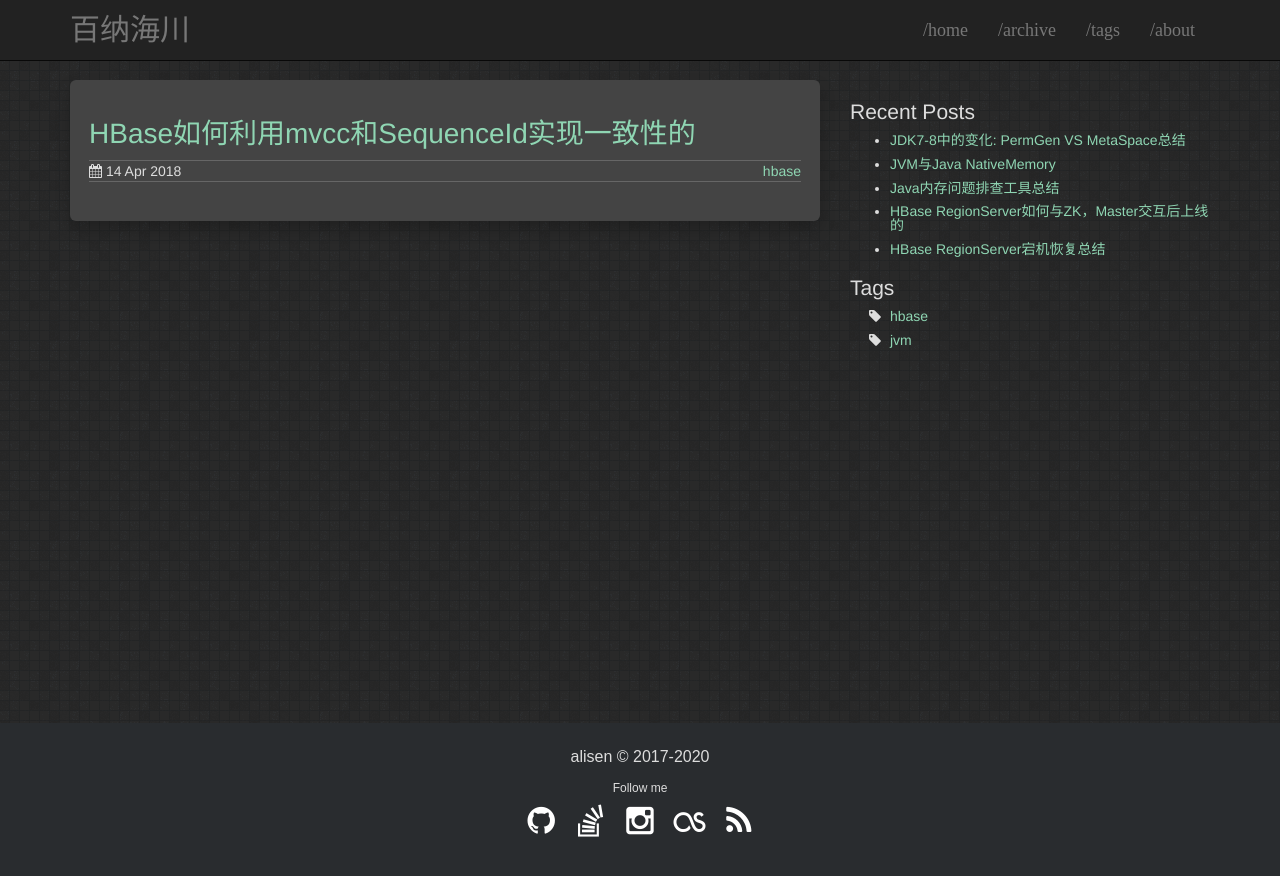
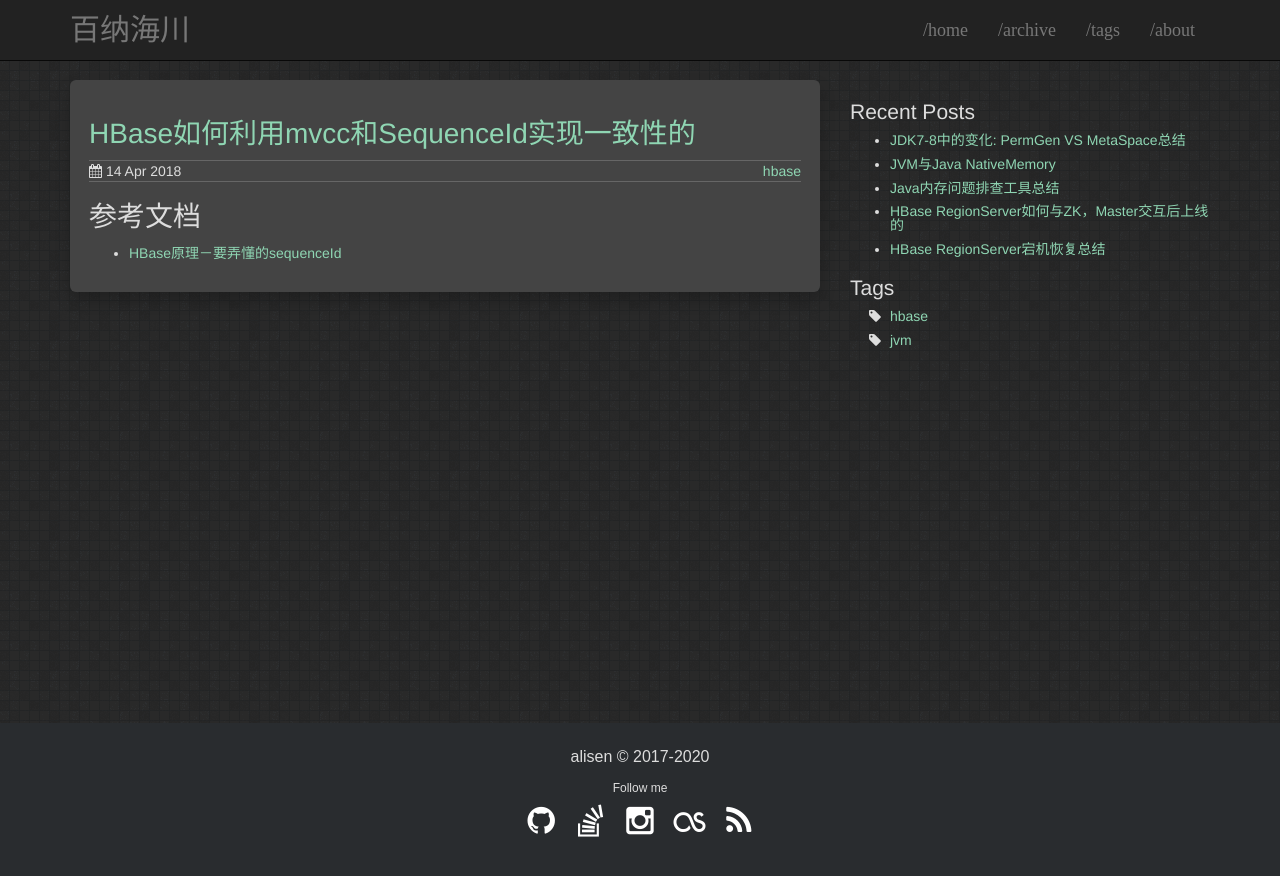
Before and after one commit to igithu/summary, a Jekyll site: the page built from _posts/2018-04-14-hbase-consistency-sqid-mvcc.md, in a window 1280 px wide. Shown: the top 876 px of the page. Built offline with Jekyll 4.4.1, drawn with Linux system fonts in a browser that asks for light colours.

Commit message:
Update 2018-04-14-hbase-consistency-sqid-mvcc.md

```diff
--- a/_posts/2018-04-14-hbase-consistency-sqid-mvcc.md
+++ b/_posts/2018-04-14-hbase-consistency-sqid-mvcc.md
@@ -4,3 +4,7 @@ title: "HBase如何利用mvcc和SequenceId实现一致性的"
 date: 2018-04-14
 tags: hbase
 ---
+
+
+# 参考文档
+* [HBase原理－要弄懂的sequenceId](http://hbasefly.com/2017/07/02/hbase-sequenceid/)
```
